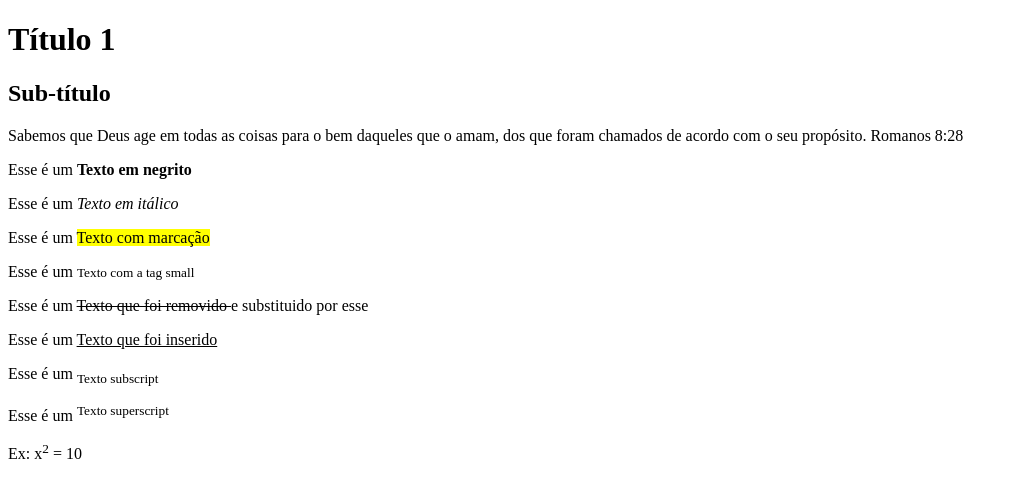
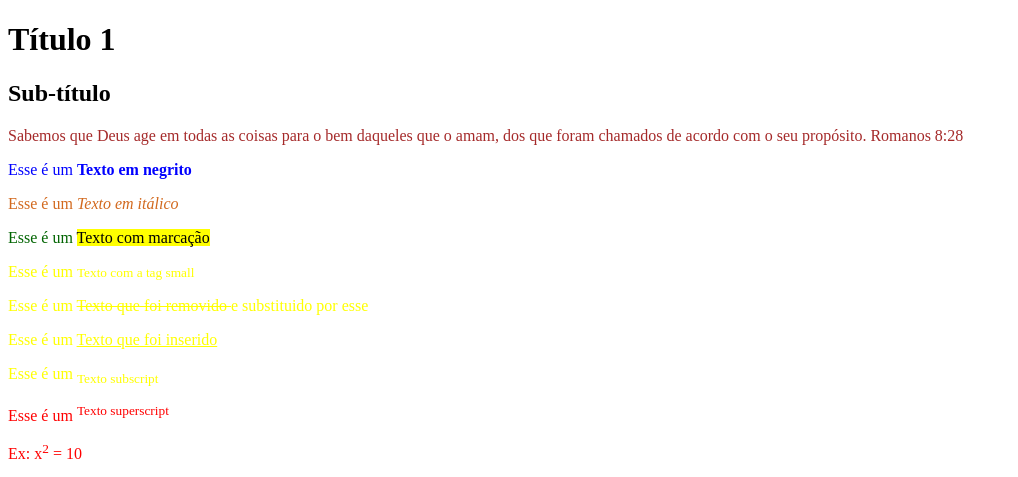
Before and after one commit to defsfelix/CursoDEV, a plain HTML site: page index.html in a window 1280 px wide. Shown: the top 477 px of the page, without its empty margins (0-1018 px from the left). Drawn offline with Linux system fonts and the light colour scheme.

Commit message:
aula CSS linha, interno, externo, Classes e IDs

```diff
--- a/index.html
+++ b/index.html
@@ -1,8 +1,21 @@
 <!DOCTYPE html>
 <html>
+
 <head>
     <title>Minha primeira página</title>
     <meta charset="utf-8">
+
+    <!--CSS EXTERNO-->
+
+    <link href="style.css" rel="stylesheet">
+
+    <!--CSS INTERNO-->
+
+    <style>
+        p {
+            color: red;
+        }
+    </style>
 </head>
 
 <body>
@@ -10,25 +23,32 @@
     <h1> Título 1</h1>
     <h2> Sub-título</h2>
 
-        <p> Sabemos que Deus age em todas as coisas para o bem daqueles que o amam, dos que foram chamados de acordo com o seu propósito.
+    <!--CSS LINE-->
+
+    <p style="color:brown;"> Sabemos que Deus age em todas as coisas para o bem daqueles que o amam, dos que foram
+        chamados de acordo com o seu propósito.
         Romanos 8:28</p>
     <!--Tags de formatação-->
 
-                <p> Esse é um <b> Texto em negrito</b></p>
+    <!--IDS..muda apenas a linha identificada-->
+
+    <p id="azul"> Esse é um <b> Texto em negrito</b></p>
     <!--strong  tag mais semantica-->
-                <p> Esse é um <i> Texto em itálico</i></p>
+    <p id="marrom"> Esse é um <i> Texto em itálico</i></p>
     <!--em 'enfase' tag mais semantica-->
-                <p> Esse é um <mark> Texto com marcação</mark></p>
+    <p id="verde"> Esse é um <mark> Texto com marcação</mark></p>
 
-                <p> Esse é um <small> Texto com a tag small</small></p>
+    <!--CASSES diferente do "id" a class pode ser usados para muitas linhas-->
 
-                <p> Esse é um <del> Texto que foi removido </del> e substituido por esse</p>
+    <p class="texto_amarelo"> Esse é um <small> Texto com a tag small</small></p>
+
+    <p class="texto_amarelo"> Esse é um <del> Texto que foi removido </del> e substituido por esse</p>
     <!--pode ser usado a tag 's', mas, 'del' é semantico-->
 
-                <p> Esse é um <ins> Texto que foi inserido</ins></p>
+    <p class="texto_amarelo"> Esse é um <ins> Texto que foi inserido</ins></p>
     <!--pode ser usado a tag 'u', mas, 'ins' é semantico-->
     <!-- As tags que não são semanticas podem ser usadas desde que o valor não seja relevante para o mecanismo de busca-->
-                <p> Esse é um <sub> Texto subscript</sub></p>
+    <p class="texto_amarelo"> Esse é um <sub> Texto subscript</sub></p>
 
     <p> Esse é um <sup> Texto superscript</sup></p>
     <p> Ex: x<sup>2</sup> = 10</p>
@@ -51,7 +71,8 @@
         <img src="imagens/rede_maragogi.jpg" alt="rede maragogi">
     </a>
 
-                <!--Listas-->       <!--Ordenadas ou não Ordenadas-->
+    <!--Listas-->
+    <!--Ordenadas ou não Ordenadas-->
 
     <!--Lista Não Oredenada-->
 
--- /dev/null
+++ b/style.css
@@ -0,0 +1,16 @@
+p{
+    color:aquamarine;
+}
+
+#azul{
+    color:blue;
+}
+#marrom{
+    color:chocolate;
+}
+#verde{
+    color:darkgreen;
+}
+.texto_amarelo{
+    color:yellow;
+}
```
Lines whose indentation alone changed are shown as unchanged.
